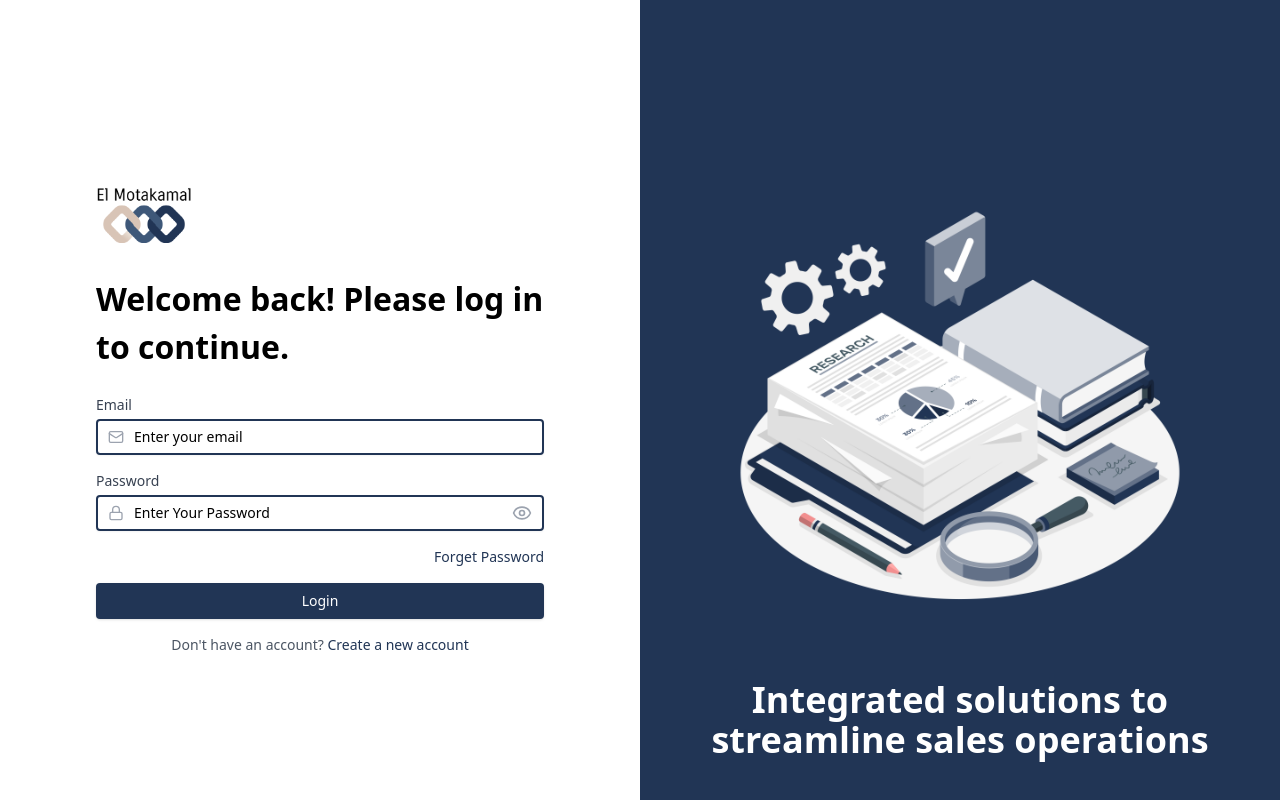
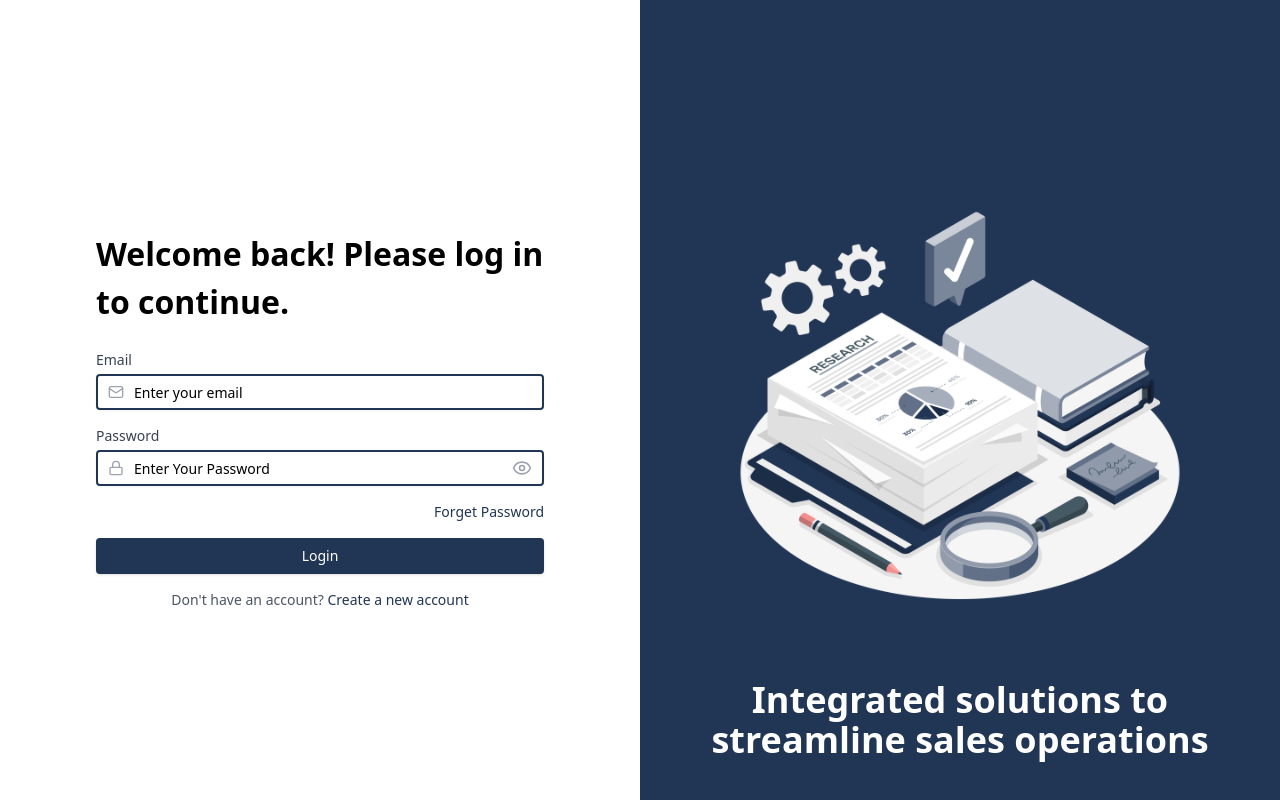
Before and after one commit to Joo110/el-motakamel-erp-system, a React (Vite) app: page / in a window 1280 px wide. Built offline with nearby package versions, Linux system fonts and the light colour scheme; no server answers.

Commit message:
change logo

```diff
--- a/src/mycomponents/product/page/NewProduct .tsx
+++ b/src/mycomponents/product/page/NewProduct .tsx
@@ -23,6 +23,7 @@ const NewProduct = () => {
     unit: "",
   });
   const [image, setImage] = useState<string | null>(null);
+// eslint-disable-next-line @typescript-eslint/no-unused-vars
 const [imageFile, setImageFile] = useState<File | null>(null);
   const [saving, setSaving] = useState(false);
 
@@ -53,8 +54,6 @@ const NewProduct = () => {
   };
 
 const handleSubmit = async () => {
-  if (!imageFile) return toast.error("Please upload an image!");
-
   try {
     setSaving(true);
 
@@ -65,16 +64,19 @@ const handleSubmit = async () => {
       return;
     }
 
-   await addProduct({
+    // Payload جاهز مثل الـ endpoint
+    const payload = {
       name: formData.name,
       category: selectedCategory,
       description: formData.description,
       code: formData.code,
       price: parseFloat(formData.price),
       tax: parseFloat(formData.tax),
-  unit: parseInt(formData.unit) || 0, // ✅ تأمين ضد NaN
-  img: ["daf"], // ✅ مؤقتًا شغالة تمام
-});
+      unit: parseInt(formData.unit) || 0,
+      img: ["daf", "adf", "ahfjk"], // ✅ مؤقتًا شغال للتست
+    };
+
+    await addProduct(payload);
 
     toast.success("✅ Product created successfully!");
     handleCancel();
--- a/src/mycomponents/product/services/productService.ts
+++ b/src/mycomponents/product/services/productService.ts
@@ -63,7 +63,7 @@ export const createProductService = async (product: Product): Promise<Product> =
     description: product.description,
     category: product.category,
     unit: product.unit,
-    img: product.img.map((i) => (typeof i === "string" ? i : "daf")), // File يتحول لاسم افتراضي
+    img: product.img.map(i => (typeof i === "string" ? i : "daf")), // أي File يتحول لاسم افتراضي
   };
 
   console.log("📤 Sending payload:", payload);
@@ -73,6 +73,9 @@ export const createProductService = async (product: Product): Promise<Product> =
   console.log("✅ createProductService response:", response.data);
   return response.data.data.product;
 };
+
+
+
 // 4️⃣ Update product
 export const updateProductService = async (
   id: string,
--- a/src/mycomponents/user/authentication/UserLogin.tsx
+++ b/src/mycomponents/user/authentication/UserLogin.tsx
@@ -46,11 +46,6 @@ const UserLogin = () => {
 
   return (
     <div className="flex flex-col items-start space-y-6 max-w-md mx-auto mt-10">
-      <img
-        src="/public/images/Logo.png"
-        alt="Logo"
-        className="w-24 h-auto mb-2"
-      />
 
       <h2 className="text-black text-[32px] font-bold">
         Welcome back! Please log in to continue.
```
Also changed, not shown: src/assets/Logo.png (renamed from public/images/Logo.png). Lines whose indentation alone changed are shown as unchanged.
